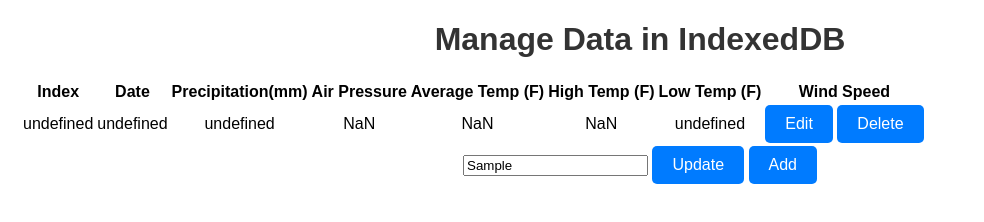
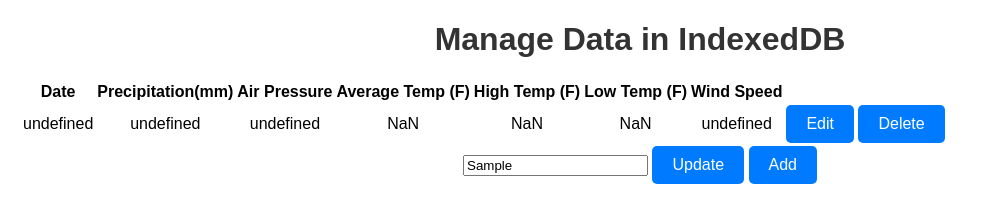
Before and after one commit to logan-stum/imageViewerLS, a plain HTML site: page editDb.html in a window 1280 px wide. Both pictures are taken after typing "Sample" into the empty fields and a click on the button "Add". Shown: the whole page, without its empty margins (0-984 px from the left). Drawn offline with Linux system fonts and the light colour scheme.

Commit message:
Getting closer i think

```diff
--- a/api/editDb.js
+++ b/api/editDb.js
@@ -68,7 +68,7 @@ function loadData() {
                 <td>${low}</td>
                 <td>${item.wspd}</td>
                 <td>
-                    <button onclick="editData(${item.id})">Edit</button>
+                    <button onclick="editData(${item.prcp})">Edit</button>
                     <button onclick="deleteData(${item.prcp})">Delete</button>
                 </td>
             `;
--- a/api/storage.js
+++ b/api/storage.js
@@ -6,7 +6,7 @@ function saveDataToLocalDB(data) {
     request.onupgradeneeded = function (event) {
         const db = event.target.result;
         if (!db.objectStoreNames.contains('weatherData')) {
-            const store = db.createObjectStore('weatherData', { keyPath: 'date', autoIncrement : true });
+            const store = db.createObjectStore('weatherData', { keyPath: 'prcp', autoIncrement : true });
             store.createIndex('temperature', 'temperature');
             store.createIndex('precipitation', 'precipitation');
         }
--- a/editDb.html
+++ b/editDb.html
@@ -17,7 +17,6 @@
     <table id="data-table">
         <thead>
             <tr>
-                <th>Index</th>
                 <th>Date</th>
                 <th>Precipitation(mm)</th>
                 <th>Air Pressure</th>
```
